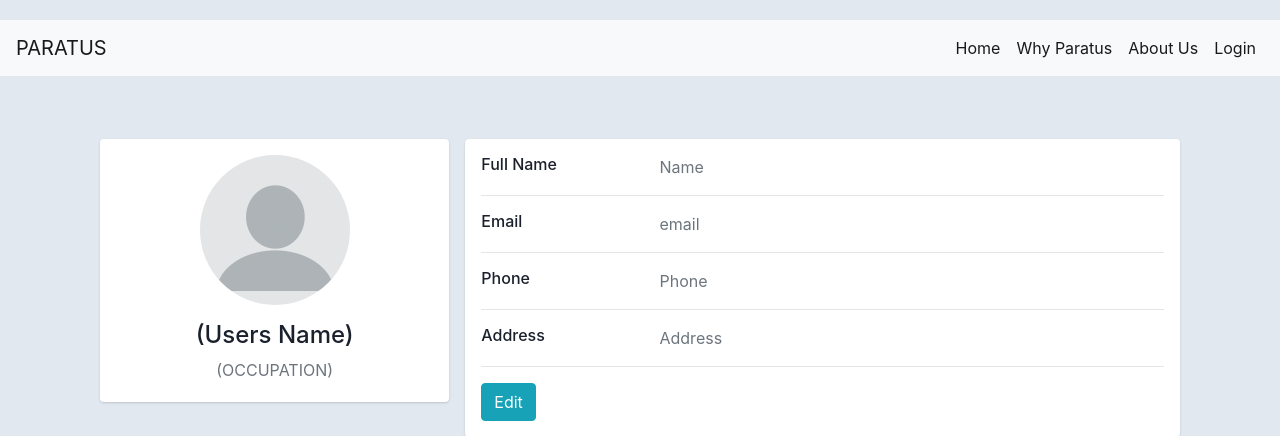
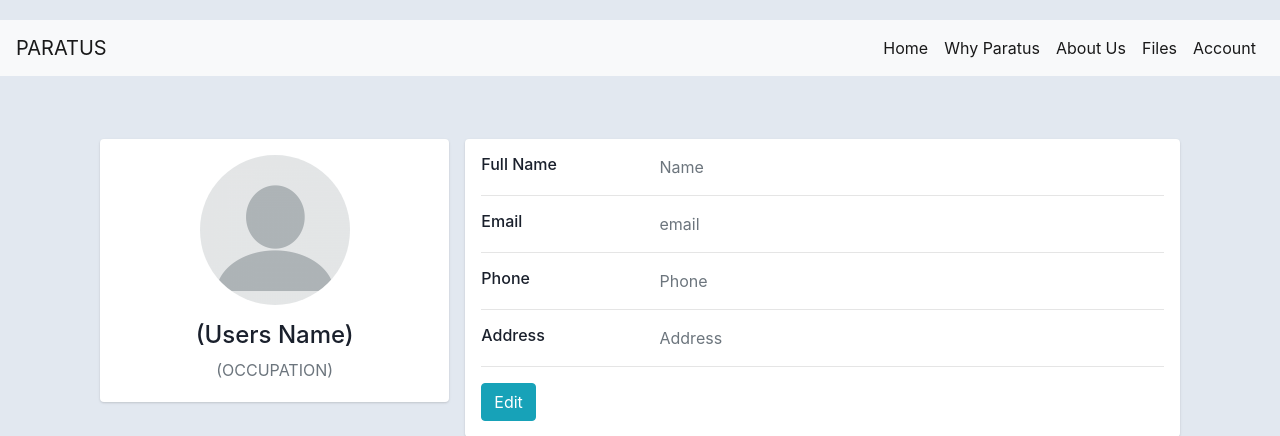
Before and after one commit to FredRex1/CAP, a Flask app: template templates/accountPage.html in a window 1280 px wide. Shown: the top 436 px of the page. Run offline with Flask 2, Linux system fonts and the light colour scheme; the template is opened without the code that fills it, so the values that code supplies are empty.

Commit message:
CAP-20 Fixed Linking issues. Links created between files and account

```diff
--- a/templates/accountPage.html
+++ b/templates/accountPage.html
@@ -5,7 +5,7 @@
     <link rel="stylesheet" href="https://cdn.jsdelivr.net/npm/bootstrap@4.3.1/dist/css/bootstrap.min.css"
         integrity="sha384-ggOyR0iXCbMQv3Xipma34MD+dH/1fQ784/j6cY/iJTQUOhcWr7x9JvoRxT2MZw1T" crossorigin="anonymous">
     <link href="CSS/account.css" rel="stylesheet" />
-    <title>My Files</title>
+    <title>My Account</title>
 </head>
 
 <body>
@@ -29,7 +29,10 @@
                             class="sr-only">(current)</span></a>
                 </li>
                 <li class="nav-item active">
-                    <a class="nav-link" href="{{ url_for('login')}}">Login <span class="sr-only">(current)</span></a>
+                    <a class="nav-link" href="myFiles.html">Files <span class="sr-only">(current)</span></a>
+                </li>
+                <li class="nav-item active">
+                    <a class="nav-link" href="accountPage.html">Account <span class="sr-only">(current)</span></a>
                 </li>
             </ul>
         </div>
--- a/templates/myFiles.html
+++ b/templates/myFiles.html
@@ -29,11 +29,10 @@
                             class="sr-only">(current)</span></a>
                 </li>
                 <li class="nav-item active">
-                    <a class="nav-link" href="{{ url_for('Files')}}">Files <span class="sr-only">(current)</span></a>
+                    <a class="nav-link" href="myFiles.html">Files <span class="sr-only">(current)</span></a>
                 </li>
                 <li class="nav-item active">
-                    <a class="nav-link" href="{{ url_for('Account')}}">Account <span
-                            class="sr-only">(current)</span></a>
+                    <a class="nav-link" href="accountPage.html">Account <span class="sr-only">(current)</span></a>
                 </li>
             </ul>
         </div>
```
